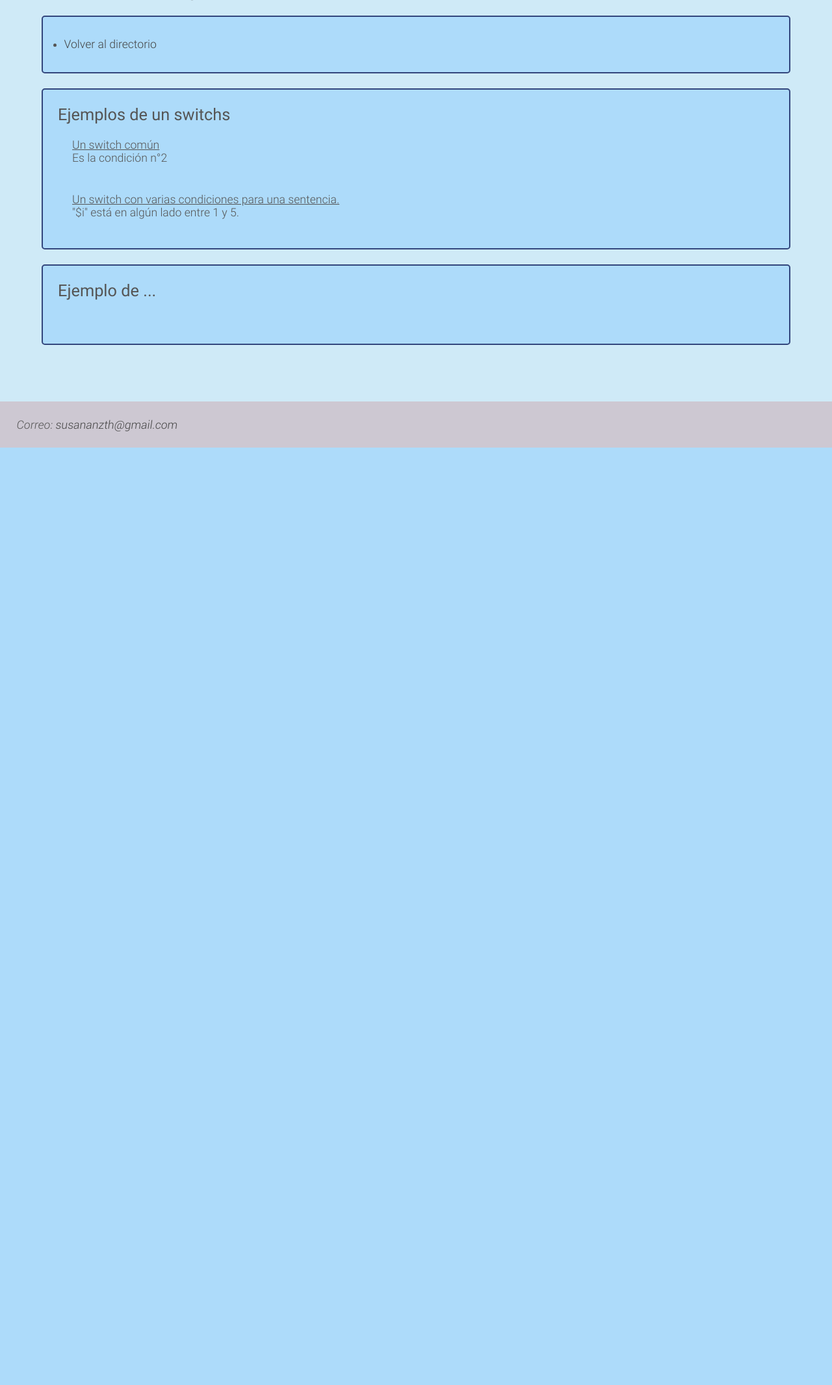
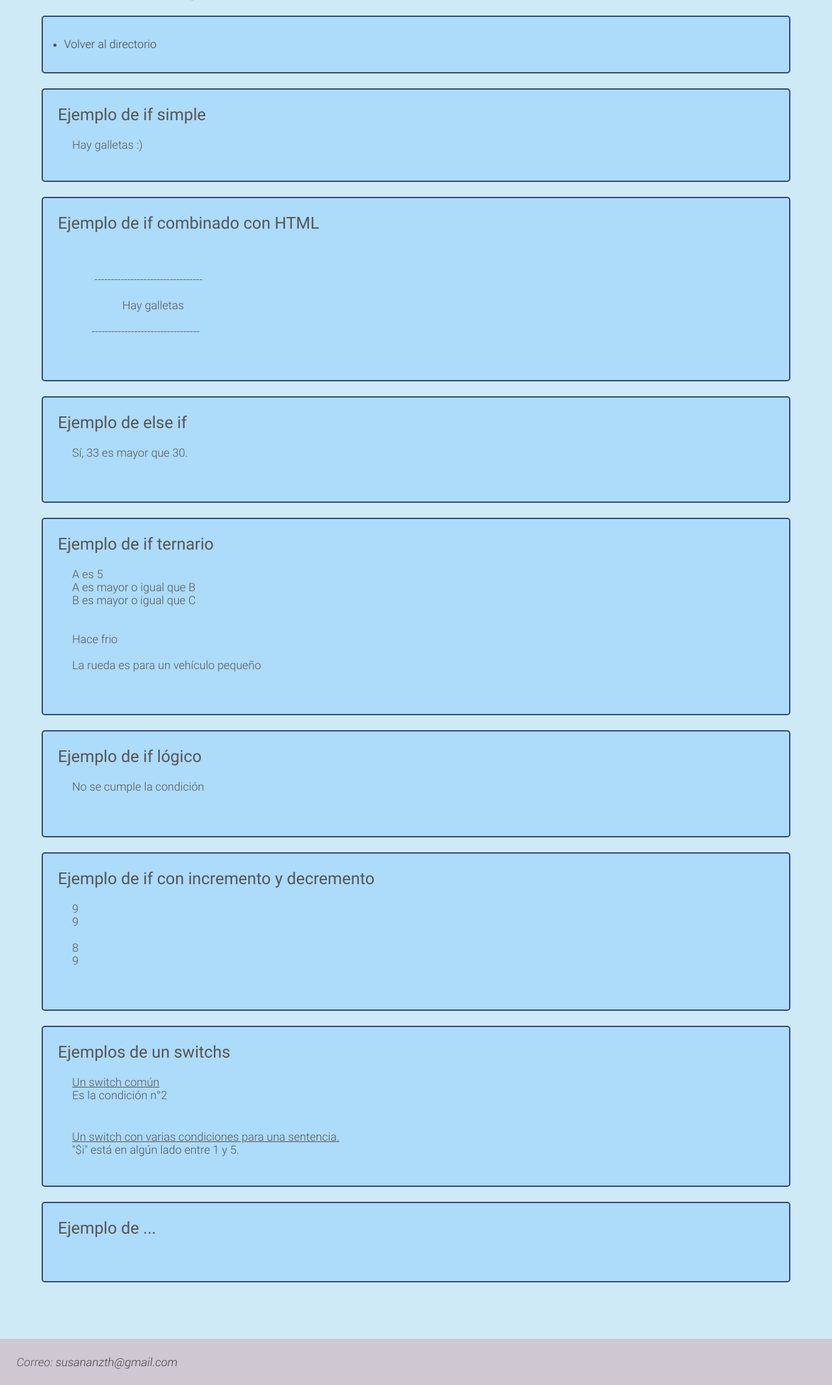
Before and after one commit to susananzth/MyGuide, a PHP site: page /php/php-flows.php in a window 1280 px wide. Shown: the part 422-2554 px from the top of the page at 65% size. Before the commit the page ends 1111 px from the top, so only its background shows below. Run offline with PHP 8.4, Linux system fonts and the light colour scheme.

```diff
--- a/php-directory.php
+++ b/php-directory.php
@@ -9,6 +9,7 @@ include "partials/nav.php";
             <h5>Directorio</h5>
             <ul class="padd2">
                 <li><a href="#tips">Tips</a></li>
+                <li><a href="php/php-string.php">String</a></li>
                 <li><a href="php/php-flows.php">Control de flujos</a></li>
                 <li><a href="php/php-array.php">Array</a></li>
                 <li><a href="php/php-ciclos.php">Ciclos</a></li>
--- a/php/functions/functions-flows.php
+++ b/php/functions/functions-flows.php
@@ -1,6 +1,116 @@
 <?php
     function dameDatos(){
         echo 'Esto es una función.';
+    }
+
+    function exampleIfSimpple(){
+        /*Ejemplo if*/
+        $galletas = true;
+        if($galletas == true) {
+            echo 'Hay galletas :)';
+        } else {
+            echo 'No hay galletas ;(';
+        }
+    }
+
+    function exampleIfWithHTML(){
+        /*Ejemplo de if php con html*/
+        $galletas = true;
+        if($galletas == true) {
+            ?>
+            <br/><br/>
+            <p>&nbsp &nbsp &nbsp &nbsp ---------------------------------</p>
+            <?php
+            echo '<br/>';
+            echo '&nbsp &nbsp &nbsp &nbsp &nbsp &nbsp &nbsp &nbsp &nbsp Hay galletas';
+            echo '<br/>';
+            echo '<br/>';
+            echo '&nbsp;&nbsp &nbsp &nbsp ---------------------------------';
+        } else {
+            echo 'No hay galletas ;(';
+        }
+        echo '<br/>';
+        echo '<br/>';
+    }
+
+    function exampleElseIf(){
+        /*Ejemplo de else if*/
+        $test = 33;
+        if ($test > 40) {
+            echo "Sí, $test es mayor que 40.";
+        } else if ($test > 35) {
+            echo "Sí, $test es mayor que 35.";
+        } else if ($test > 30) {
+            echo "Sí, $test es mayor que 30.";
+        } else {
+            echo "No, $test es menor que 40, 35 y 30.";
+        }
+        echo '<br/>';
+        echo '<br/>';
+    }
+
+    function exampleIfTernario(){
+        /*Ejemplos de condicional ternario*/
+        $A=5; $B=3; $C=-7; $D=5;
+        $msg = '';
+        $A==5 ? $msg='A es 5<br/>': $msg='A no es 5<br/>';
+        echo $msg;
+        $A<$B ? $msg='A es menor que B<br/>': $msg='A es mayor o igual que B<br/>';
+        echo $msg;
+        $B<$C ? $msg='B es menor que C<br/>': $msg='B es mayor o igual que C<br/>';
+        echo $msg;
+        echo '<br/>';
+        echo '<br/>';
+        $haceFrio = 15;
+        $respuesta ="";
+        $temperatura = ($haceFrio<20) ? $respuesta = "Hace frio" : $respuesta = "No hace frio";
+        echo $respuesta;
+        echo '<br/>';
+        echo '<br/>';
+        $tipo="Rueda de camión";
+        $grosor=0.33;
+        $diametro=1.25 ;
+        $marca="Kimashuki";
+        if ($diametro>1.4){
+            echo "La rueda es para un vehículo grande";
+        }elseif ($diametro<=1.4){
+            echo "La rueda es para un vehículo pequeño";
+        }else {
+            echo "No existe un tamaño de rueda válido";
+        }
+        echo '<br/>';
+        echo '<br/>';
+    }
+
+    function exampleIfLogico(){
+        /*Ejemplo de condicionales lógicos*/
+        $a = 3;
+        $b = 9;
+        $result = ($a <= 3 and $b <> 9);
+        if ( $result == true) {
+            echo "Se cumple la condición";
+        }else {
+            echo "No se cumple la condición";
+        }
+        echo '<br/>';
+        echo '<br/>';
+    }
+
+    function exampleIncrementoDecremento(){
+        /*Ejemplo de operadores de incremento o decremento*/
+        $a = 8;
+        echo ++$a;
+        echo "<br />";
+        echo $a;
+        echo '<br/>';
+        echo '<br/>';
+
+        $a = 8;
+        echo $a++;
+        echo "<br />";
+        echo $a;
+        echo '<br/>';
+        echo '<br/>';
     }
 
     function exampleSwitchSimple(){
--- a/php/php-flows.php
+++ b/php/php-flows.php
@@ -10,6 +10,55 @@ include "functions/functions-flows.php";
             <ul class="padd2">
                 <li><a href="../php-directory.php">Volver al directorio</a></li>
             </ul>
+        </div>
+
+        <div class="padd2 exam-php">
+            <h6>Ejemplo de if simple</h6>
+            <div class="padd2">
+                <?php
+                    exampleIfSimpple();
+                ?>
+            </div>
+        </div>
+        <div class="padd2 exam-php">
+            <h6>Ejemplo de if combinado con HTML</h6>
+            <div class="padd2">
+                <?php
+                exampleIfWithHTML();
+                ?>
+            </div>
+        </div>
+        <div class="padd2 exam-php">
+            <h6>Ejemplo de else if</h6>
+            <div class="padd2">
+                <?php
+                exampleElseIf();
+                ?>
+            </div>
+        </div>
+        <div class="padd2 exam-php">
+            <h6>Ejemplo de if ternario</h6>
+            <div class="padd2">
+                <?php
+                exampleIfTernario();
+                ?>
+            </div>
+        </div>
+        <div class="padd2 exam-php">
+            <h6>Ejemplo de if lógico</h6>
+            <div class="padd2">
+                <?php
+                exampleIfLogico();
+                ?>
+            </div>
+        </div>
+        <div class="padd2 exam-php">
+            <h6>Ejemplo de if con incremento y decremento</h6>
+            <div class="padd2">
+                <?php
+                exampleIncrementoDecremento();
+                ?>
+            </div>
         </div>
         <div class="padd2 exam-php">
             <h6>Ejemplos de un switchs</h6>
```
Also changed, not shown: php/functions/functions-string.php (added, +71 -0 lines), php/php-string.php (added, +55 -0 lines).
